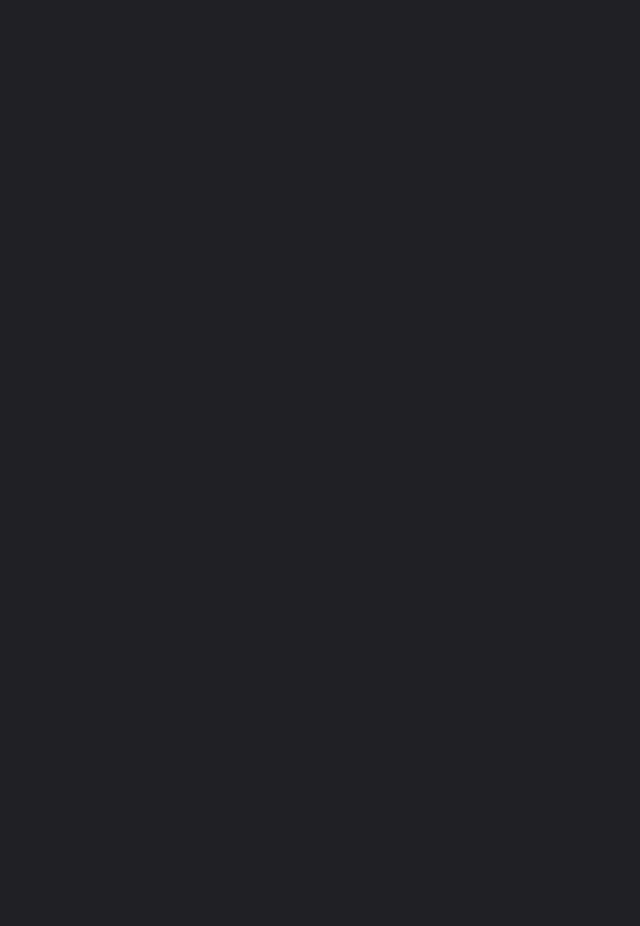
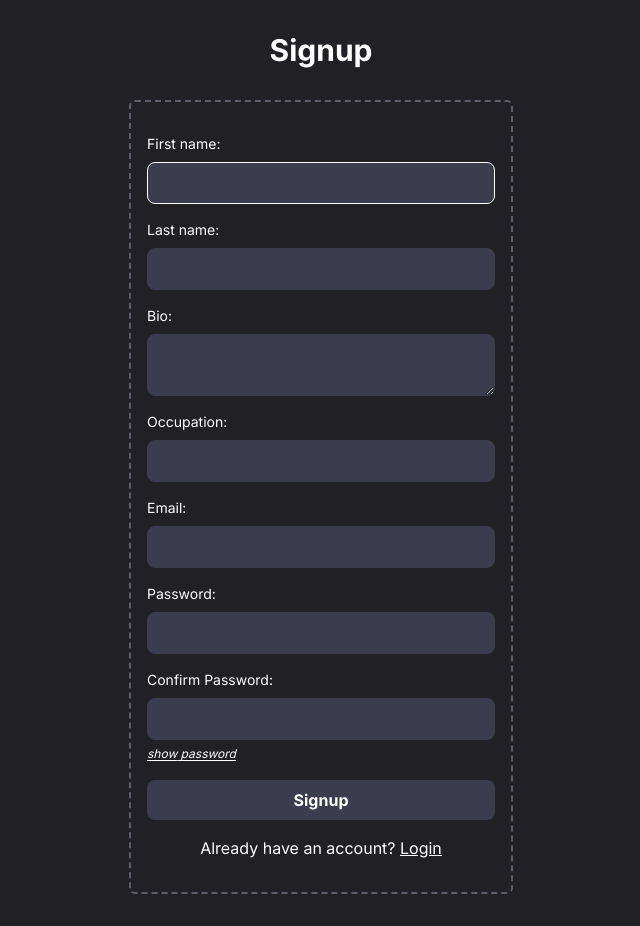
Before and after one commit to itzUmair/task_flow, a React (Vite) app: page /signup in a window 1280 px wide. Before the commit this address had no page. Shown: the whole page, without its empty margins (319-959 px from the left). Before the commit the page ends 800 px from the top, so only its background shows below. Built offline with nearby package versions, Linux system fonts and the light colour scheme.

Commit message:
added signup method

```diff
--- a/src/components/authentication/Login.tsx
+++ b/src/components/authentication/Login.tsx
@@ -97,7 +97,8 @@ const Login = () => {
           <button onClick={togglePasswordProtection} className="text-clr-100 italic text-xs underline underline-offset-2">{showPassword ? "hide" : "show"} password</button>
         </div>
         {error && <p className="bg-clr-300 text-center text-clr-100">{error}</p>}
-        <button type="submit" onClick={handleSubmit} className="bg-clr-850 hover:bg-clr-900 text-white font-bold py-2 px-4 rounded-lg" disabled={loading}>{loading ? "logging in..." : "Login"}</button>
+        <button type="submit" onClick={handleSubmit} className="bg-clr-850 hover:outline hover:outline-1 hover:bg-clr-900 text-white font-bold py-2 px-4 rounded-lg" disabled={loading}>{loading ? "logging in..." : "Login"}</button>
+        <p className="text-center text-clr-100">Don&apos;t have an account? <a href="/signup" className="underline cursor-pointer">Sign up</a></p>
       </form>
     </div>
   )
--- a/src/components/authentication/Signup.tsx
+++ b/src/components/authentication/Signup.tsx
@@ -0,0 +1,184 @@
+import { useState, useRef } from "react"
+import {AxiosError} from "axios"
+import axios from "../../api/axios"
+
+type SignupFormData = {
+  first_name: string,
+  last_name: string,
+  bio: string | undefined,
+  occupation: string,
+  email: string,
+  password: string,
+  confirmPassword: string
+}
+
+interface ErrorResponse {
+  message: string
+}
+
+const Signup = () => {
+  const [formData, setFormData] = useState<SignupFormData>({
+    first_name: "",
+    last_name: "",
+    bio: "",
+    occupation: "",
+    email: "",
+    password: "",
+    confirmPassword: ""
+  })
+  const [showPassword, setShowPassword] = useState<boolean>(false)
+  const [loading, setLoading] = useState(false)
+
+  const fnameRef = useRef<HTMLInputElement>(null)
+  const lnameRef = useRef<HTMLInputElement>(null)
+  const bioRef = useRef<HTMLTextAreaElement>(null)
+  const occupationRef = useRef<HTMLInputElement>(null)
+  const emailRef = useRef<HTMLInputElement>(null)
+  const passwordRef = useRef<HTMLInputElement>(null)
+  const confirmPasswordRef = useRef<HTMLInputElement>(null)
+
+  const [error, setError] = useState<string>("")
+  const [success, setSuccess] = useState<string>("")
+
+  const validateForm = () => {
+    if (!formData.first_name.length) {
+      setError("First name is required");
+      fnameRef.current?.focus()
+      return false;
+    } if (!formData.last_name.length) {
+      setError("Last name is required");
+      lnameRef.current?.focus()
+      return false;
+    } else if (!formData.occupation.length) {
+      setError("Occupation is required")
+      occupationRef.current?.focus()
+      return
+    } else if (!formData.email.length) {
+      setError("Email is required");
+      emailRef.current?.focus()
+      return false;
+    } else if (!/^\w+([.-]?\w+)*@\w+([.-]?\w+)*(\.\w{2,3})+$/.test(formData.email)) {
+      setError("Invalid email address");
+      emailRef.current?.focus()
+      return false;
+    } else if (!formData.password.length) {
+      setError("Password is required");
+      passwordRef.current?.focus()
+      return false;
+    } else if (
+      !/^(?=.*[a-z])(?=.*[A-Z])(?=.*\d)(?=.*[@$!%*?&])[A-Za-z\d@$!%*?&]{8,}$/.test(
+        formData.password
+      )
+    ) {
+      setError(
+        "Password must contain at least one uppercase letter, one lowercase letter, one number and one special character"
+      );
+      passwordRef.current?.focus()
+      return false;
+    } else if (!formData.confirmPassword.length) {
+      setError("Please confirm your password");
+      confirmPasswordRef.current?.focus()
+      return false;
+    } else if (formData.confirmPassword !== formData.password) {
+      setError("Passwords do not match");
+      confirmPasswordRef.current?.focus()
+      return false;
+    }
+    return true;
+  };
+
+  const handleChange = (e:React.ChangeEvent<HTMLInputElement | HTMLTextAreaElement>):void => {
+    setError("")
+    setSuccess("")
+    if (e.target.name === "fname") {
+      setFormData({...formData, first_name: e.target.value})
+    }
+    if (e.target.name === "lname") {
+      setFormData({...formData, last_name: e.target.value})
+    }
+    if (e.target.name === "bio") {
+      setFormData({...formData, bio: e.target.value})
+    }
+    if (e.target.name === "occupation") {
+      setFormData({...formData, occupation: e.target.value})
+    }
+    if (e.target.name === "email") {
+      setFormData({...formData, email: e.target.value})
+    }
+    if (e.target.name === "password") {
+      setFormData({...formData, password: e.target.value})
+    }
+    if (e.target.name === "confirmPassword") {
+      setFormData({...formData, confirmPassword: e.target.value})
+    }
+  }
+
+  const handleSubmit = async (e:React.FormEvent<HTMLButtonElement>):Promise<void> => {
+    e.preventDefault();
+    setLoading(true)
+    if (!validateForm()) {
+      setLoading(false)
+      return
+    }
+    try {
+      const response = await axios.post("/signup", {
+        ...formData, confirmPassword:undefined
+      });
+      setSuccess("account created successfully.")
+    } catch(error) {
+      const err= error as AxiosError<ErrorResponse>
+      setError(err?.response?.data?.message || "")
+    } finally {
+      setLoading(false)
+    }
+  }
+
+  const togglePasswordProtection = (e:React.FormEvent<HTMLButtonElement>):void => {
+    e.preventDefault()
+    setShowPassword(prevState => !prevState)
+  }
+
+
+  return (
+    <div>
+      <h1 className="text-clr-100 font-bold text-xl md:text-3xl text-center mt-8">Signup</h1>
+      <form className="flex flex-col w-4/5 sm:w-96 px-4 border-dashed border-clr-800 border-2 mx-auto my-8 p-4 md:py-8 gap-y-4 rounded-md">
+        <div>
+          <label htmlFor="fname" className="text-clr-100 block mb-2 text-sm font-medium ">First name:</label>
+          <input type="text" ref={fnameRef} id="fname" name="fname" autoFocus value={formData.first_name} className="bg-clr-850 border border-clr-850 text-clr-100 text-sm rounded-lg focus:border-clr-100 outline-none block w-full p-2.5" onChange={handleChange} maxLength={20}/>
+        </div>
+        <div>
+          <label htmlFor="lname" className="text-clr-100 block mb-2 text-sm font-medium ">Last name:</label>
+          <input type="text" ref={lnameRef} id="lname" name="lname" value={formData.last_name} className="bg-clr-850 border border-clr-850 text-clr-100 text-sm rounded-lg focus:border-clr-100 outline-none block w-full p-2.5" onChange={handleChange} maxLength={20}/>
+        </div>
+        <div>
+          <label htmlFor="bio" className="text-clr-100 block mb-2 text-sm font-medium ">Bio:</label>
+          <textarea ref={bioRef} id="bio" name="bio" value={formData.bio} className="bg-clr-850 border border-clr-850 text-clr-100 text-sm rounded-lg focus:border-clr-100 outline-none block w-full p-2.5" onChange={handleChange} maxLength={200}/>
+        </div>
+        <div>
+          <label htmlFor="occupation" className="text-clr-100 block mb-2 text-sm font-medium ">Occupation:</label>
+          <input type="text" ref={occupationRef} id="occupation" name="occupation" value={formData.occupation} className="bg-clr-850 border border-clr-850 text-clr-100 text-sm rounded-lg focus:border-clr-100 outline-none block w-full p-2.5" onChange={handleChange} maxLength={50}/>
+        </div>
+        <div>
+          <label htmlFor="email" className="text-clr-100 block mb-2 text-sm font-medium ">Email:</label>
+          <input type="email" ref={emailRef} id="email" name="email" value={formData.email} className="bg-clr-850 border border-clr-850 text-clr-100 text-sm rounded-lg focus:border-clr-100 outline-none block w-full p-2.5" onChange={handleChange} maxLength={30}/>
+        </div>
+        <div>
+          <label htmlFor="password" className="text-clr-100 block mb-2 text-sm font-medium">Password:</label>
+          <input type={showPassword ? "text" : "password"} ref={passwordRef} id="password" name="password" value={formData.password} className="bg-clr-850 border border-clr-850 text-clr-100 text-sm rounded-lg focus:border-clr-100 outline-none block w-full p-2.5" onChange={handleChange}/>
+        </div>
+        <div>
+          <label htmlFor="confirmPassword" className="text-clr-100 block mb-2 text-sm font-medium">Confirm Password:</label>
+          <input type={showPassword ? "text" : "password"} ref={confirmPasswordRef} id="confirmPassword" name="confirmPassword" value={formData.confirmPassword} className="bg-clr-850 border border-clr-850 text-clr-100 text-sm rounded-lg focus:border-clr-100 outline-none block w-full p-2.5" onChange={handleChange}/>
+          <button onClick={togglePasswordProtection} className="text-clr-100 italic text-xs underline underline-offset-2">{showPassword ? "hide" : "show"} password</button>
+        </div>
+        {error && <p className="bg-clr-300 text-center text-clr-100">{error}</p>}
+        {success && <p className="bg-clr-400 text-center text-clr-900 font-bold">{success} <a href="/login" className="underline cursor-pointer">Try logging in.</a></p>}
+        <button type="submit" onClick={handleSubmit} className="bg-clr-850 hover:outline hover:outline-1 hover:bg-clr-900 text-white font-bold py-2 px-4 rounded-lg" disabled={loading}>{loading ? "Creating account..." : "Signup"}</button>
+        <p className="text-center text-clr-100">Already have an account? <a href="/login" className="underline cursor-pointer">Login</a></p>
+      </form>
+    </div>
+  )
+}
+
+export default Signup
--- a/src/main.tsx
+++ b/src/main.tsx
@@ -3,12 +3,15 @@ import ReactDOM from 'react-dom/client'
 import { BrowserRouter, Routes, Route } from 'react-router-dom'
 import App from './App.tsx'
 import './index.css'
+import Login from './components/authentication/Login.tsx'
+import Signup from './components/authentication/Signup.tsx'
 
 ReactDOM.createRoot(document.getElementById('root')!).render(
   <React.StrictMode>
     <BrowserRouter>
       <Routes>
-        <Route path='/login' element={<App />}/>
+        <Route path='/login' element={<Login />} />
+        <Route path='/signup' element={<Signup />} />
       </Routes>
     </BrowserRouter>
   </React.StrictMode>,
```
